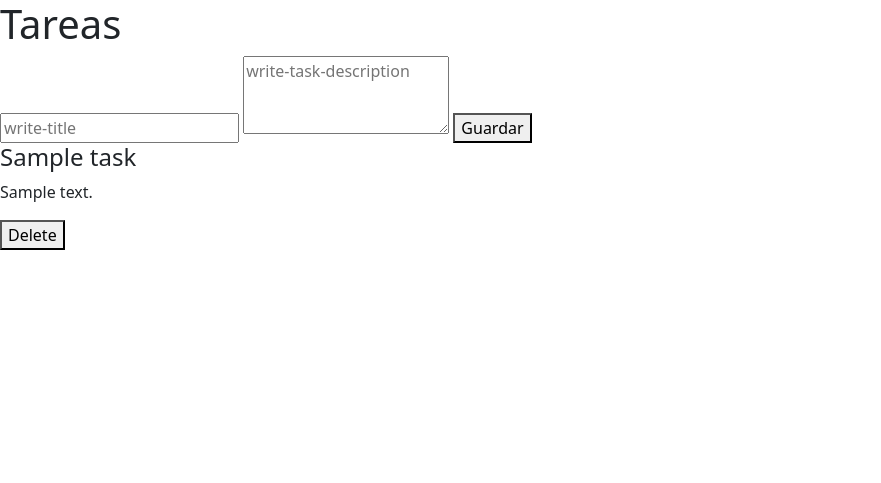
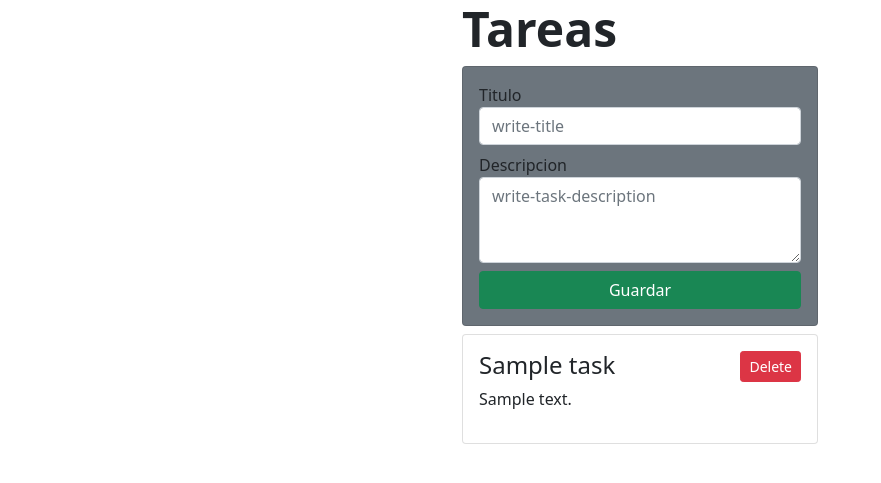
Before and after one commit to EliecerAAguilar/prueba_tecnica, a Django app: page / in a window 1280 px wide. Shown: the top 483 px of the page, without its empty margins (0-881 px from the left). Run offline with Django 4.2, Linux system fonts and the light colour scheme; tables that the repository leaves empty hold one stand-in row (values such as "Sample post").

Commit message:
delete option, bootstrap styles

```diff
--- a/todoApp/templates/list_tasks.html
+++ b/todoApp/templates/list_tasks.html
@@ -13,21 +13,36 @@
     <link rel="stylesheet" href="{% static "main.css" %}">
   </head>
   <body>
-  <h1>Tareas</h1>
-  <form action="{% url 'create_new_task' %}" method="post">
+  <div class="container">
+      <div class="row">
+          <div class="col-md-4 offset-md-4">
+              <h1 class="display-5 fw-bold">Tareas</h1>
+              <form action="{% url 'create_new_task' %}" method="post" class="card card-body bg-secondary">
                   {% csrf_token %}
-      <input type="text" name="form_title" placeholder="write-title">
-      <textarea name="form_description" rows="3" placeholder="write-task-description"></textarea>
-      <button>Guardar</button>
+                  <label for="form_title">Titulo</label>
+                  <input type="text" name="form_title" placeholder="write-title" class="form-control mb-2">
+
+                  <label for="form_description">Descripcion</label>
+                  <textarea name="form_description" rows="3" placeholder="write-task-description" class="form-control mb-2"></textarea>
+                  <button class="btn btn-success">Guardar</button>
               </form>
               {% for task in tasks %}
+                  <div class="card card-body text-dark mt-2 d-flex flex-row justify-content-between">
                       <div>
                         <h4>{{ task.title }}</h4>
                         <p>{{ task.description }}</p>
-        <button>Delete</button>
+                      </div>
+                      <form action="{% url 'delete_task' task.id%}" method="post">
+                        {% csrf_token %}
+                        <button class="btn btn-danger btn-sm">Delete</button>
+                      </form>
                   </div>
               {% empty %}
-    <h1>No Hay Tareas Pendientes</h1>
+                <h1 class="display-6 text-center">No Hay Tareas Pendientes</h1>
               {% endfor %}
+      </div>
+  </div>
+
+
   </body>
 </html>
--- a/todoApp/urls.py
+++ b/todoApp/urls.py
@@ -1,8 +1,9 @@
 from django.urls import path
-from .views import list_tasks, create_tasks
+from .views import list_tasks, create_tasks,delete_task
 
 
 urlpatterns = [
     path('', list_tasks, name="main_page"),
-    path('/new_task/', create_tasks, name="create_new_task")
+    path('/new_task/', create_tasks, name="create_new_task"),
+    path('delete_task/<int:task_id>/', delete_task, name='delete_task')
 ]
--- a/todoApp/views.py
+++ b/todoApp/views.py
@@ -11,3 +11,8 @@ def create_tasks(request):
     tasks = task(title=request.POST['form_title'], description=request.POST['form_description'])
     tasks.save()
     return redirect('/')
+
+def delete_task(request, task_id):
+    deleted_task = task.objects.get(id=task_id)
+    deleted_task.delete()
+    return redirect('/')
```
Lines whose indentation alone changed are shown as unchanged.
